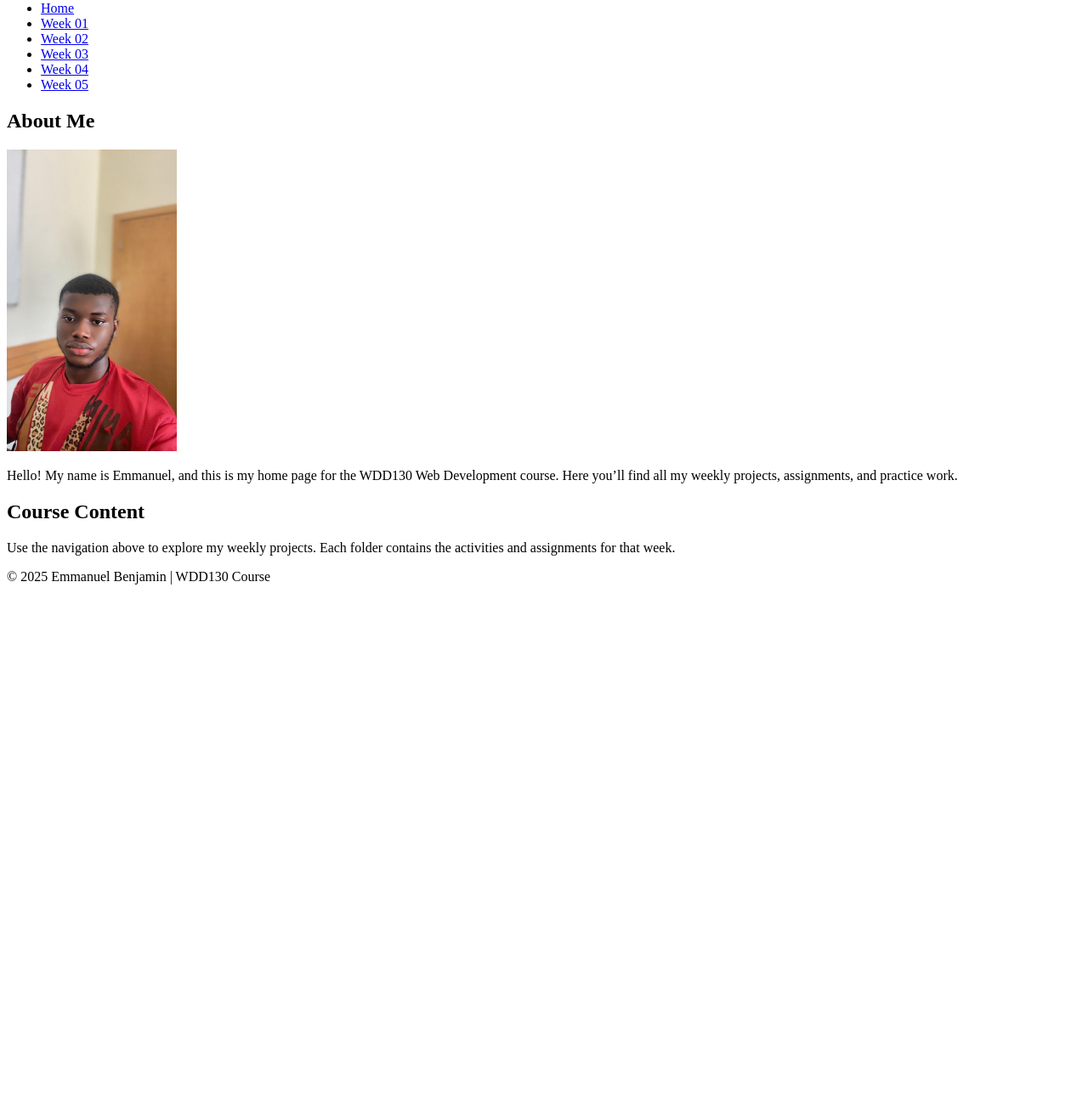
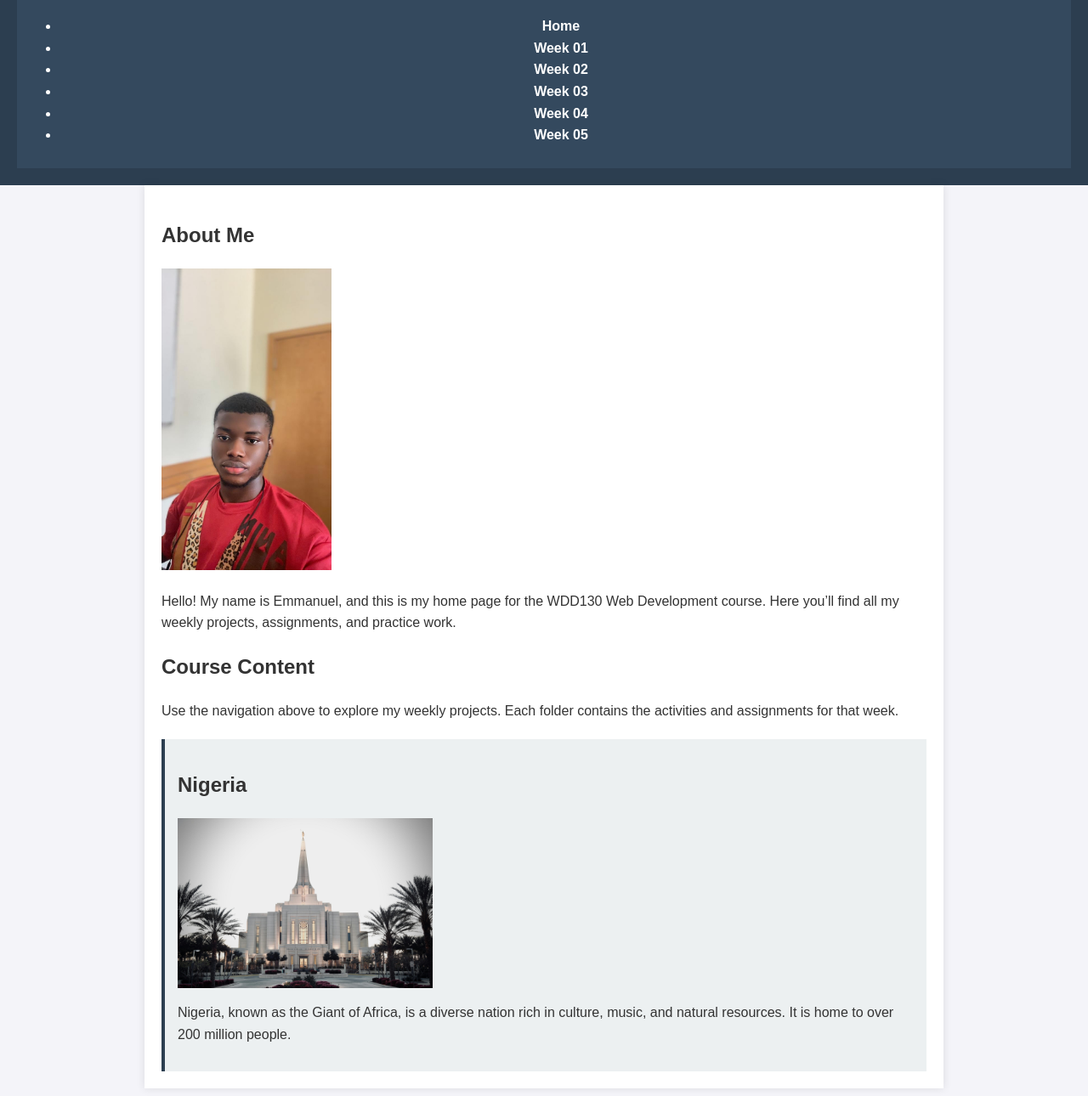
Before and after one commit to Emmychizzy042/wdd130, a plain HTML site: page index.html in a window 1280 px wide. Shown: the part 79-1369 px from the top of the page at 85% size. Before the commit the page ends 800 px from the top, so only its background shows below. Drawn offline with Linux system fonts and the light colour scheme.

Commit message:
Final homepage update with images and styles

```diff
--- a/index.html
+++ b/index.html
@@ -4,6 +4,7 @@
     <meta charset="UTF-8">
     <meta name="viewport" content="width=device-width, initial-scale=1.0">
     <meta name="description" content="WDD130 Home Page for Emmychizzy042 - Web Development course projects and assignments.">
+    <meta name="author" content="Emmanuel Benjamin">
     <title>WDD130 | Home Page</title>
     <link rel="stylesheet" href="styles/style.css">
 </head>
@@ -33,7 +34,15 @@
             <h2>Course Content</h2>
             <p>Use the navigation above to explore my weekly projects. Each folder contains the activities and assignments for that week.</p>
         </section>
+
+        <aside>
+    <h2>Nigeria</h2>
+    <img src="images/nigeria.jpg" alt="Flag of Nigeria">
+    <p>Nigeria, known as the Giant of Africa, is a diverse nation rich in culture, music, and natural resources. It is home to over 200 million people.</p>
+</aside>
     </main>
+
+
 
     <footer>
         <p>&copy; 2025 Emmanuel Benjamin | WDD130 Course</p>
--- a/styles/style.css
+++ b/styles/style.css
@@ -0,0 +1,73 @@
+/* General page styling */
+body {
+    font-family: Arial, sans-serif;
+    margin: 0;
+    padding: 0;
+    line-height: 1.6;
+    background-color: #f4f4f9;
+    color: #333;
+}
+
+/* Header */
+header {
+    background: #2c3e50;
+    color: #fff;
+    padding: 20px;
+    text-align: center;
+}
+
+header h1 {
+    margin: 0;
+    font-size: 2em;
+}
+
+/* Navigation */
+nav {
+    background: #34495e;
+    padding: 10px;
+    text-align: center;
+}
+
+nav a {
+    color: #fff;
+    text-decoration: none;
+    margin: 0 15px;
+    font-weight: bold;
+}
+
+nav a:hover {
+    text-decoration: underline;
+}
+
+/* Main content */
+main {
+    padding: 20px;
+    max-width: 900px;
+    margin: auto;
+    background: #fff;
+    box-shadow: 0 0 10px rgba(0,0,0,0.1);
+}
+
+/* Aside section */
+aside {
+    background: #ecf0f1;
+    padding: 15px;
+    margin-top: 20px;
+    border-left: 4px solid #2c3e50;
+}
+
+/* Footer */
+footer {
+    text-align: center;
+    padding: 15px;
+    margin-top: 20px;
+    background: #2c3e50;
+    color: #fff;
+}
+
+aside img {
+    max-width: 300px; /* keeps it from being too wide */
+    height: auto;     /* keeps proportions */
+    display: block;
+    margin: 10px 0;
+}
```
Also changed, not shown: Images/nigeria.jpg (added).
